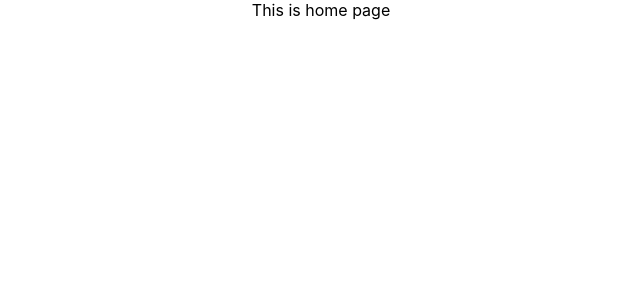
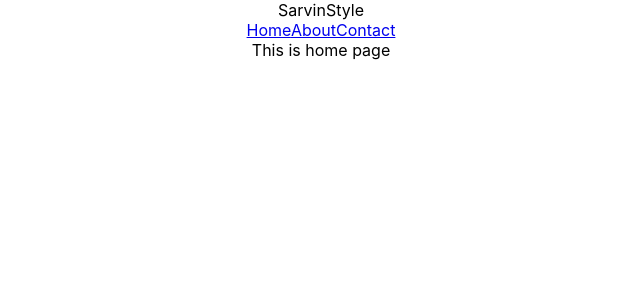
Before and after one commit to AliShahSafdari/react-practice, a React (Create React App) app: page / in a window 1280 px wide. Shown: the top 300 px of the page, without its empty margins (319-959 px from the left). Built offline with nearby package versions, Linux system fonts and the light colour scheme.

Commit message:
Add new contact

```diff
--- a/src/App.js
+++ b/src/App.js
@@ -1,5 +1,5 @@
 import './App.css';
-import {BrowserRouter as Router, Routes, Route} from "react-router-dom";
+import {BrowserRouter as Router, Routes, Route, Link} from "react-router-dom";
 import { About } from './Pages/About';
 import { Home } from './Pages/Home';
 import { Contact } from './Pages/Contact copy';
@@ -8,10 +8,17 @@ function App() {
   return (
     <div className='App'>
        <Router>
+        <div>SarvinStyle</div>
+        <nav>
+          <Link to="/">Home</Link>
+          <Link to="/about">About</Link>
+          <Link to="/contact">Contact</Link>
+        </nav>
         <Routes>
           <Route path="/" element= {<Home/>}/>
           <Route path="/about" element= {<About/>}/>
-          <Route path="/contant" element= {<Contact/>}/>
+          <Route path="/contact" element= {<Contact/>}/>
+          <Route path="*" element={<div>Not Found</div>}/>
         </Routes>
        </Router>
     </div>
```
